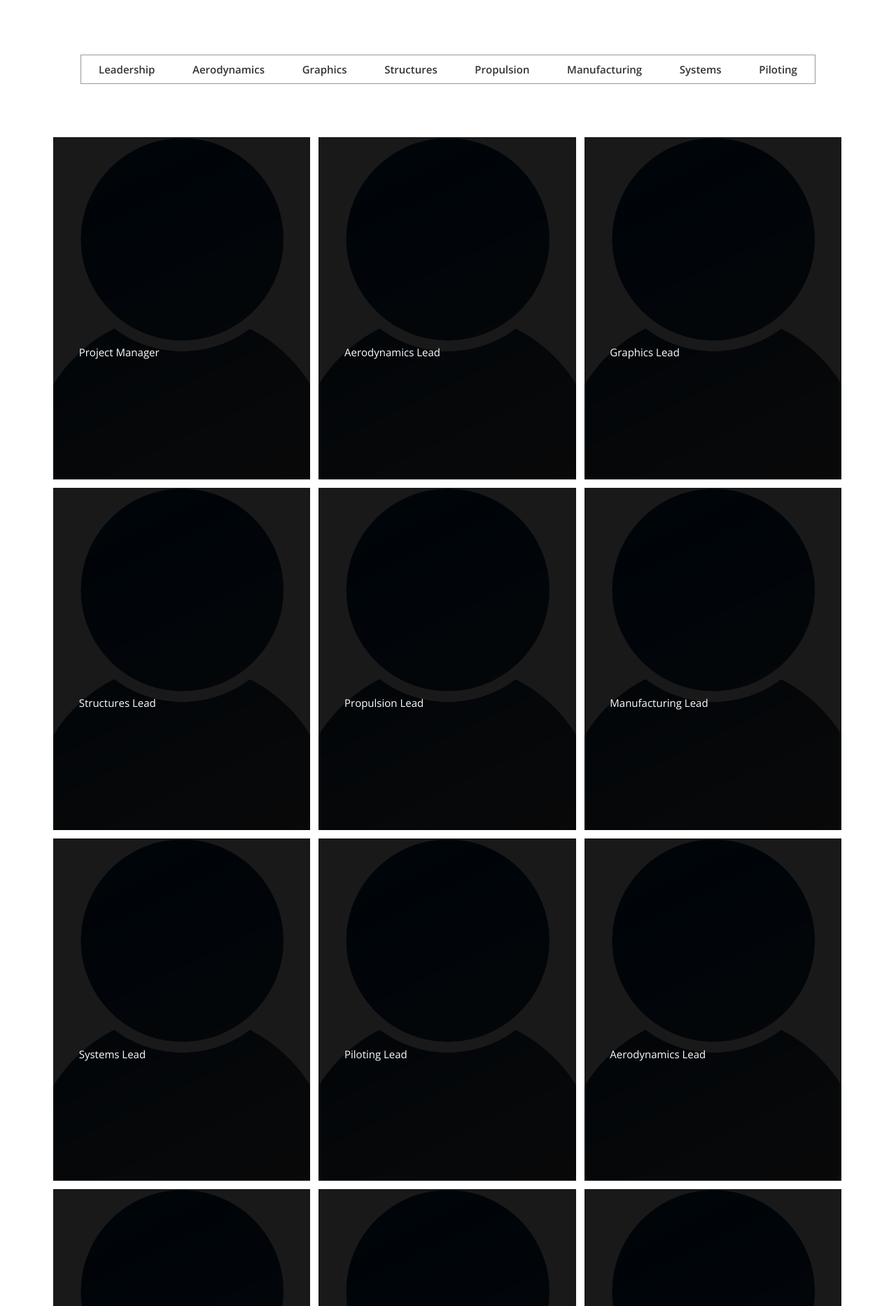
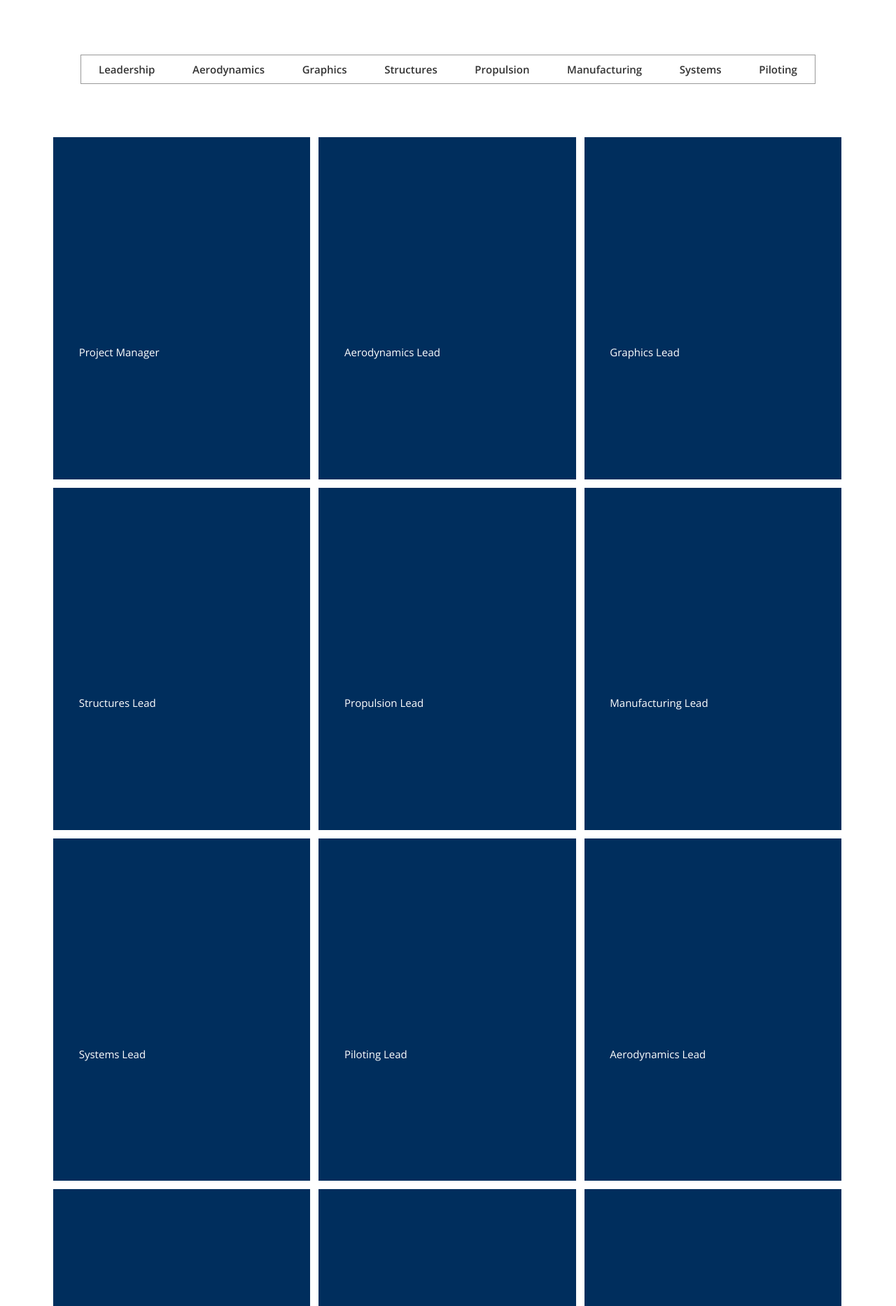
Before and after one commit to BYU-Aeronautics-Club/DBF, a Jekyll site: the page built from members.html, in a window 1280 px wide. Shown: the part 424-2290 px from the top of the page at 70% size. Built offline with Jekyll 4.4.1, drawn with Linux system fonts in a browser that asks for light colours; nearby versions of some CDN libraries; some web fonts are replaced.

Commit message:
try something else

```diff
--- a/css/airspace.css
+++ b/css/airspace.css
@@ -579,7 +579,7 @@ font header .navbar-default .navbar-nav li a:hover {
   position: relative;
 }
 #portfolio-work .block .portfolio-contant ul li:hover .overly {
-  opacity: 1;
+  opacity: 0;
 }
 #portfolio-work .block .portfolio-contant ul li:hover .position-center {
   position: absolute;
@@ -616,7 +616,7 @@ font header .navbar-default .navbar-nav li a:hover {
   bottom: 0;
   right: 0;
   left: 0;
-  background: rgba(0, 0, 0, 0.9);
+  background: #002E5D;
   opacity: 1;
   -webkit-transition: .3s all;
   -o-transition: .3s all;
```
